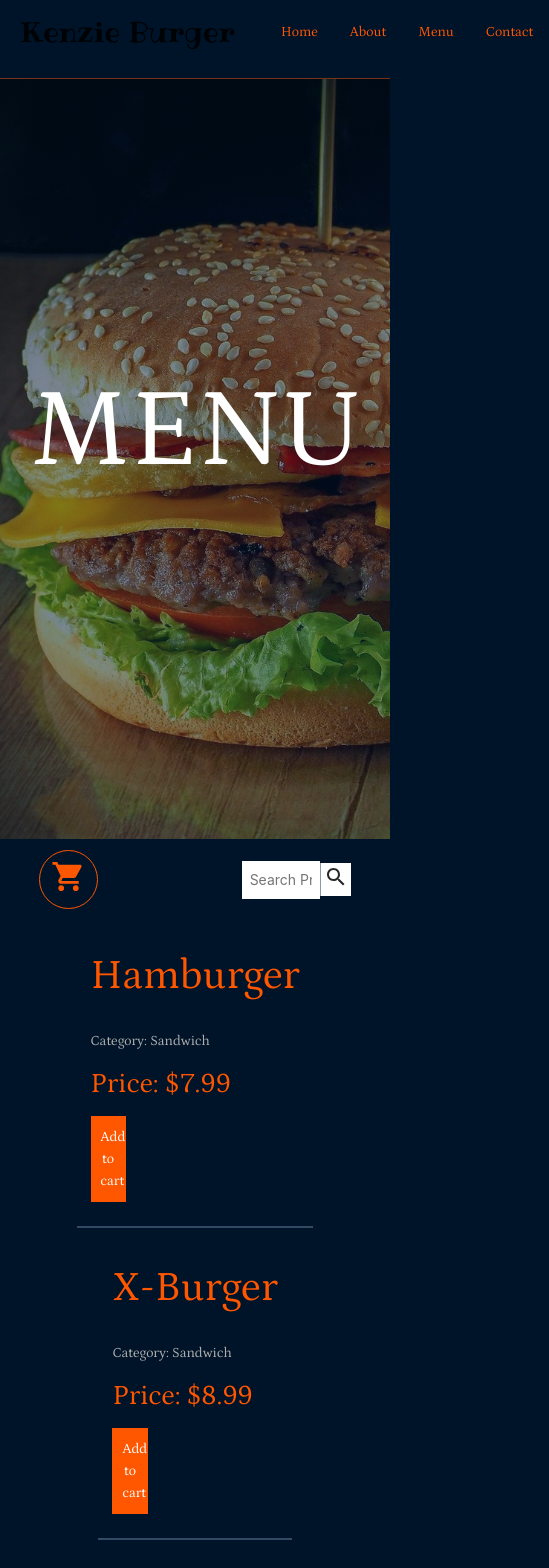
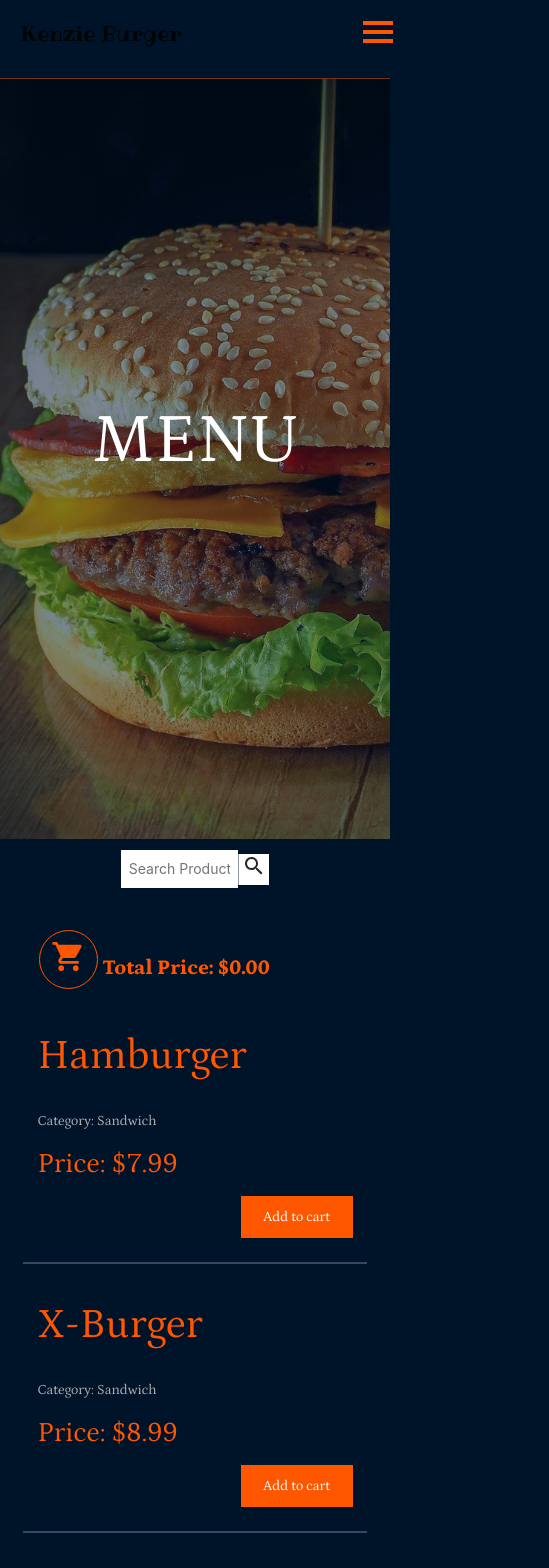
Before and after one commit to ayamello/kenzie-burger, a React (Create React App) app: page / in a window 390 px wide. Shown: the top 1568 px of the page, 549 px wide, since content can reach past the window. Built offline with nearby package versions, Linux system fonts and the light colour scheme.

Commit message:
Add mobile version

```diff
--- a/src/App.css
+++ b/src/App.css
@@ -1,9 +1,5 @@
-:root {
-    --color-primaria: #001429;
-    --color-secundaria: #FF5600;
-}
-
 .App-Header {
+    width: 100%;
     display: flex;
     justify-content: space-between;
     align-items: center;
@@ -24,7 +20,7 @@
         justify-content: space-around;
     }
     .App-Header nav ul li {
-        padding: 1rem;
+        padding: 1rem 0;
     }
     .App-Header nav ul li:hover {
         cursor: pointer;
@@ -32,6 +28,7 @@
     }
 
 .Cover {
+    width: 100%;
     height: 90vh;
     display: flex;
     flex-direction: column;
@@ -56,17 +53,24 @@
         align-items: center;
     }
 
-    .Tools .BtnCart {
+    .Tools .Cart .BtnCart {
         padding: 0.5rem 0.7rem;
-        border: 1px solid var(--color-secundaria);
-        color: var(--color-secundaria);
+        border: 1px solid #FF5600;
+        color: #FF5600;
         background-color: transparent;
         border-radius: 50px;
     }
-        .Tools .BtnCart:hover {
+        .Tools .Cart .BtnCart:hover {
             cursor: pointer;
             box-shadow: 0px 0px 7px 0px #324a64;
         }
+    .Tools .Cart span {
+        font-family: 'Petrona';
+        font-size: 1.5em;
+        color: #FF5600;
+        font-weight: 800;
+        margin-left: 1vw;
+    }
 
     .Tools .SearchBar {
         display: flex;
@@ -80,9 +84,10 @@
         text-transform: capitalize;
     }
     .Tools .SearchBar button {
+        height: 31px;
         border: none;
         border-left: 1px solid #00142970;
-        padding: 0.1rem 0.2rem;
+        padding: 0 0.2rem;
         background-color: #fff;
     }
         .Tools .SearchBar button:hover {
@@ -103,3 +108,44 @@ footer {
         color: #B1B1B1;
         margin: 0 0.5vw;
     }
+
+@media (max-width: 768px) {
+    .App-Header nav ul li {
+        display: none;
+    }
+    .App-Header nav ul li.MobileNav {
+        display: block;
+    }
+    .App-Header nav .MobileNav .tr {
+        width: 30px;
+        height: 4px;
+        margin: 5px;
+        margin-left: 25vw;
+        background-color: #FF5600;
+    }
+    .Tools {
+        flex-direction: column-reverse;
+    }
+        .Tools .Cart {
+            align-self: flex-start;
+        }
+        .Tools .SearchBar {
+            margin-bottom: 5vh;
+        }
+            .Tools .SearchBar input {
+                width: 30vw;
+            }
+}
+
+@media (max-width: 455px) {
+    .App-Header {
+        padding: 0 20px;
+    }
+        .App-Header h1 {
+            font-size: 1.5em;
+        }
+
+    .Cover h2 {
+        font-size: 5em;
+    }
+}
--- a/src/App.js
+++ b/src/App.js
@@ -21,19 +21,17 @@ function App() {
     const [cartTotal, setCartTotal] = useState(0)
 
     function showProducts(textInput) {
-        setFilteredProducts([products.filter(product => product.name === textInput)]);
-        setProducts([filteredProducts]);
+        setProducts([products.filter(product => product.name === textInput)]);
         setTextInput("");
     }
 
     function handleClick(productId) {
         const currentProduct = products.find(product => product.id === productId);
         setCurrentSale([...currentSale, currentProduct]);
+        setCartTotal(currentSale.reduce((total, product) => total += product.price, 0));
     }
-
-    function showCart() {
-        setProducts([currentSale]);
-    }
+    console.log(currentSale);
+    console.log(cartTotal);
 
     return(
         <div className="App">
@@ -46,6 +44,11 @@ function App() {
                         <li>About</li>
                         <li>Menu</li>
                         <li>Contact</li>
+                        <li className="MobileNav">
+                            <div className="tr"></div>
+                            <div className="tr"></div>
+                            <div className="tr"></div>
+                        </li>
                     </ul>
                 </nav>
             </header>
@@ -55,14 +58,18 @@ function App() {
             </div>
 
             <div className="Tools">
-                <button className="BtnCart" type="button" onClick={showCart}>
-                    <ShoppingCart style={{ fontSize: 35 }} />
-                </button>
+                <div className="Cart">
+                    <button className="BtnCart" type="button">
+                        <ShoppingCart style={{ fontSize: 35 }} />
+                    </button>
+                    <span>Total Price: ${cartTotal.toFixed(2)} </span>
+                </div>
+
 
                 <div className="SearchBar">
                     <input type="text" placeholder="search product"
-                        value={textInput}
-                        onChange={(e) => setTextInput(e.target.value)} />
+                           value={textInput}
+                           onChange={(e) => setTextInput(e.target.value)} />
 
                     <button type="button" onClick={() => showProducts(textInput)}><Search/></button>
                 </div>
--- a/src/components/MenuContainer/index.jsx
+++ b/src/components/MenuContainer/index.jsx
@@ -1,14 +1,12 @@
 import './style.css';
 import Product from "../Product";
-import { Fragment } from 'react';
 
 function MenuContainer({ products, handleClick }) {
     return(
         <div className="Products">
             { products.map(product =>
-                <div className="DivProduct">
-                    <Product key={product.id}
-                             name={product.name}
+                <div key={product.id} className="DivProduct">
+                    <Product name={product.name}
                              category={product.category}
                              price={product.price}
                              handleClick={handleClick}/>
--- a/src/components/MenuContainer/style.css
+++ b/src/components/MenuContainer/style.css
@@ -14,7 +14,7 @@
         box-shadow: 2px 2px 7px 0px #324a64;
     }
     .DivProduct .BtnAddCart button {
-        width: 9vw;
+        width: 112px;
         padding: 10px;
         margin: 10px 0;
         border: none;
@@ -26,3 +26,12 @@
             cursor: pointer;
             background-color: #D04600;
         }
+
+@media (max-width: 597px) {
+    .Products {
+        flex-direction: column;
+    }
+    .DivProduct .BtnAddCart {
+        text-align: right;
+    }
+}
--- a/src/components/Product/index.jsx
+++ b/src/components/Product/index.jsx
@@ -1,7 +1,7 @@
 import './style.css';
 import { Fragment } from 'react';
 
-function Product({ id, name, category, price }) {
+function Product({ name, category, price }) {
     return (
         <Fragment>
              <div className="Infos">
```
